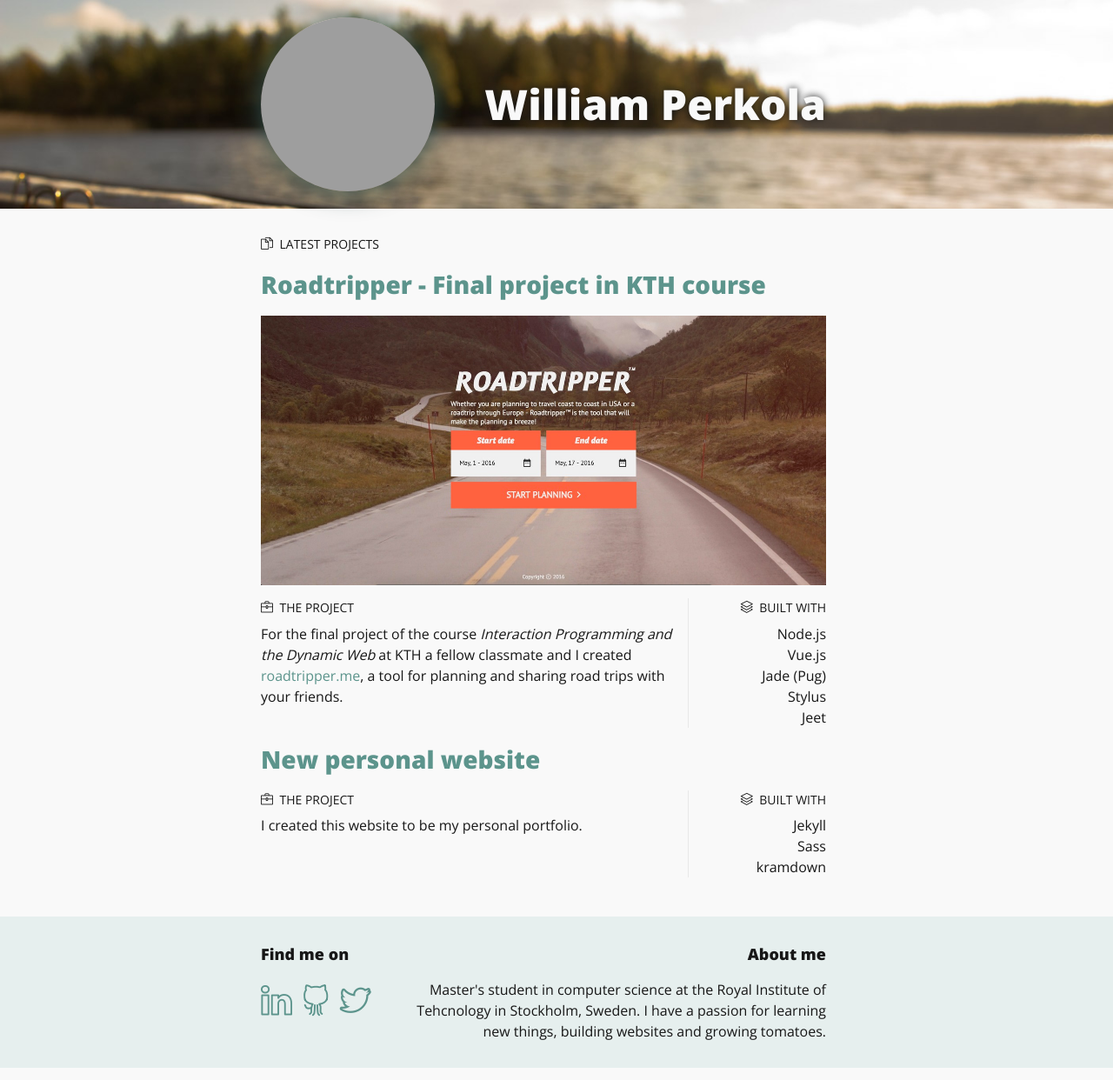
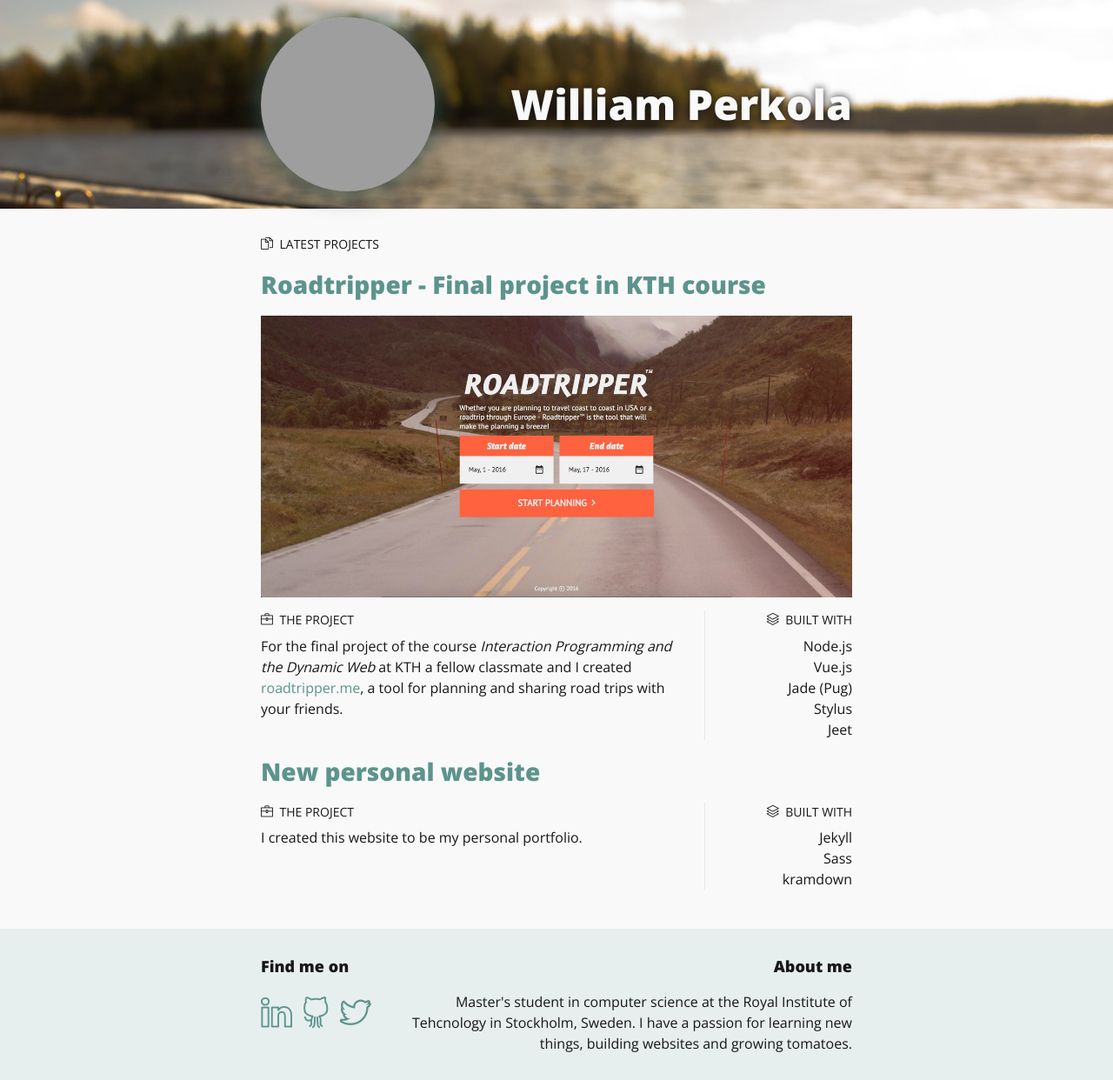
Before and after one commit to perkola/perkola.github.io, a Jekyll site: the page built from index.html, in a window 1280 px wide. Shown: the whole page at 87% size. Built offline with Jekyll 4.4.1, drawn with Linux system fonts in a browser that asks for light colours; nearby versions of some CDN libraries; grey boxes are pictures that could not be loaded.

Commit message:
Fix columns

```diff
--- a/_sass/_footer.scss
+++ b/_sass/_footer.scss
@@ -24,13 +24,11 @@
 }
 
 .footer-col-wrapper {
-    margin-left: -$spacing-unit / 2;
     @extend %clearfix;
 }
 
 .footer-col {
     float: left;
-    padding-left: $spacing-unit / 2;
 
     p {
         margin: 0;
@@ -38,21 +36,22 @@
 }
 
 .footer-col-1 {
+    margin-right: $spacing-unit / 2;
     width: -webkit-calc(25% - (#{$spacing-unit} / 2));
     width:         calc(25% - (#{$spacing-unit} / 2));
 }
 
 .footer-col-2 {
-    width: -webkit-calc(75% - (#{$spacing-unit} / 2));
-    width:         calc(75% - (#{$spacing-unit} / 2));
+    width: -webkit-calc(75%);
+    width:         calc(75%);
     text-align: right;
 }
 
 @include media-query($on-palm) {
     .footer-col {
         float: none;
-        width: -webkit-calc(100% - (#{$spacing-unit} / 2));
-        width:         calc(100% - (#{$spacing-unit} / 2));
+        width: -webkit-calc(100%);
+        width:         calc(100%);
         text-align: left;
     }
 }
--- a/_sass/_layout.scss
+++ b/_sass/_layout.scss
@@ -23,7 +23,6 @@
     float: right;
     font-weight: $bold-font-weight;
     text-shadow: 0 0 10px $text-color;
-    margin-right: $spacing-unit;
 
     @include media-query($on-laptop) {
         font-size: 36px;
@@ -37,7 +36,6 @@
         width: 100%;
         display: inline-block;
         line-height: 100%;
-        margin-right: 0;
         margin-bottom: 20px;
     }
 
--- a/_sass/_projects.scss
+++ b/_sass/_projects.scss
@@ -7,25 +7,23 @@
     font-size: $base-font-size;
 
     &-col-wrapper {
-        margin-left: -$spacing-unit / 2;
-        @extend %clearfix;
     }
 
     &-col {
         float: left;
         margin-bottom: $spacing-unit / 2;
-        padding: 0 $spacing-unit / 2;
     }
 
     &-col-1 {
         width: -webkit-calc(75% - (#{$spacing-unit} / 2));
         width:         calc(75% - (#{$spacing-unit} / 2));
+        margin-right: $spacing-unit / 2;
     }
 
     &-col-2 {
         border-left: 1px solid $grey-color-light;
-        width: -webkit-calc(25% - (#{$spacing-unit} / 2));
-        width:         calc(25% - (#{$spacing-unit} / 2));
+        width: -webkit-calc(25%);
+        width:         calc(25%);
         padding-right: 0;
         text-align: right;
     }
@@ -33,9 +31,10 @@
     @include media-query($on-palm) {
         &-col {
             float: none;
-            width: -webkit-calc(100% - (#{$spacing-unit} / 2));
-            width:         calc(100% - (#{$spacing-unit} / 2));
+            width: -webkit-calc(100%);
+            width:         calc(100%);
             text-align: left;
+            border: none;
         }
     }
 
@@ -54,7 +53,6 @@
     }
 
     &-image {
-        padding-right: $spacing-unit;
         max-width: 100%;
         margin-bottom: $spacing-unit / 2;
     }
```
